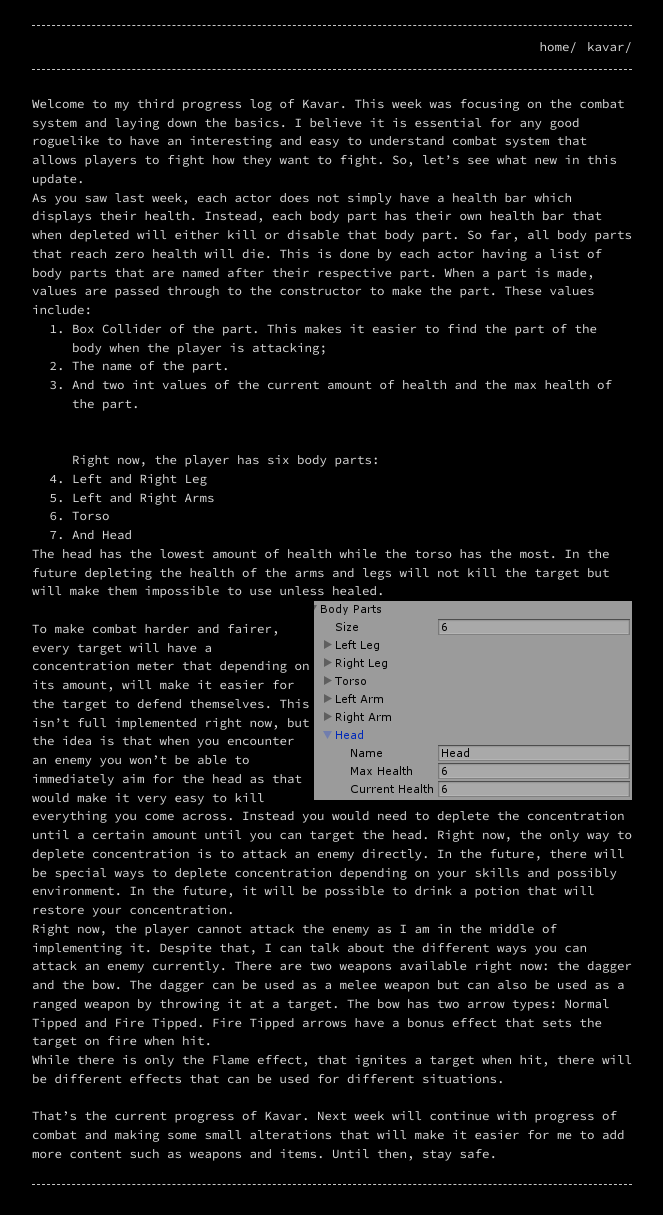
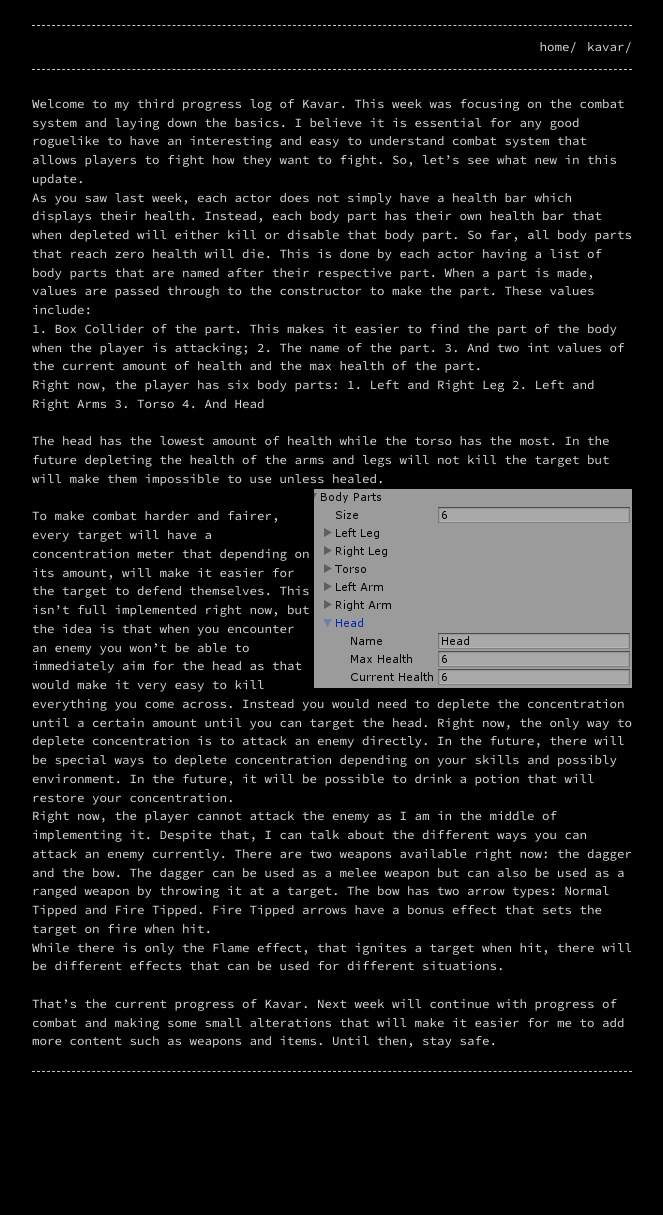
Before and after one commit to KyleS01/KyleS01.github.io, a Jekyll site: the page built from _posts/2020-6-21-Kavar Log 2.markdown, in a window 1280 px wide. Shown: the whole page, without its empty margins (308-971 px from the left). Built offline with Jekyll 4.4.1, drawn with Linux system fonts in a browser that asks for light colours; after the commit the page ends 1102 px from its top, so only the background shows below that.

Commit message:
Update 2020-6-21-Kavar Log 2.markdown

```diff
--- a/_posts/2020-6-21-Kavar Log 2.markdown
+++ b/_posts/2020-6-21-Kavar Log 2.markdown
@@ -7,16 +7,18 @@ categories: Kavar
 
 Welcome to my third progress log of Kavar. This week was focusing on the combat system and laying down the basics. I believe it is essential for any good roguelike to have an interesting and easy to understand combat system that allows players to fight how they want to fight. So, let’s see what new in this update.
 As you saw last week, each actor does not simply have a health bar which displays their health. Instead, each body part has their own health bar that when depleted will either kill or disable that body part. So far, all body parts that reach zero health will die. This is done by each actor having a list of body parts that are named after their respective part. When a part is made, values are passed through to the constructor to make the part. These values include:
+<div>
 1.	Box Collider of the part. This makes it easier to find the part of the body when the player is attacking;
 2.	The name of the part.
 3.	And two int values of the current amount of health and the max health of the part.
-<br>
+</div>
+<div>
 Right now, the player has six body parts:
-
 1.	Left and Right Leg
 2.	Left and Right Arms
 3.	Torso
 4.	And Head
+</div>
 <br>
 <div align="left">
 The head has the lowest amount of health while the torso has the most. In the future depleting the health of the arms and legs will not kill the target but will make them impossible to use unless healed.
```
